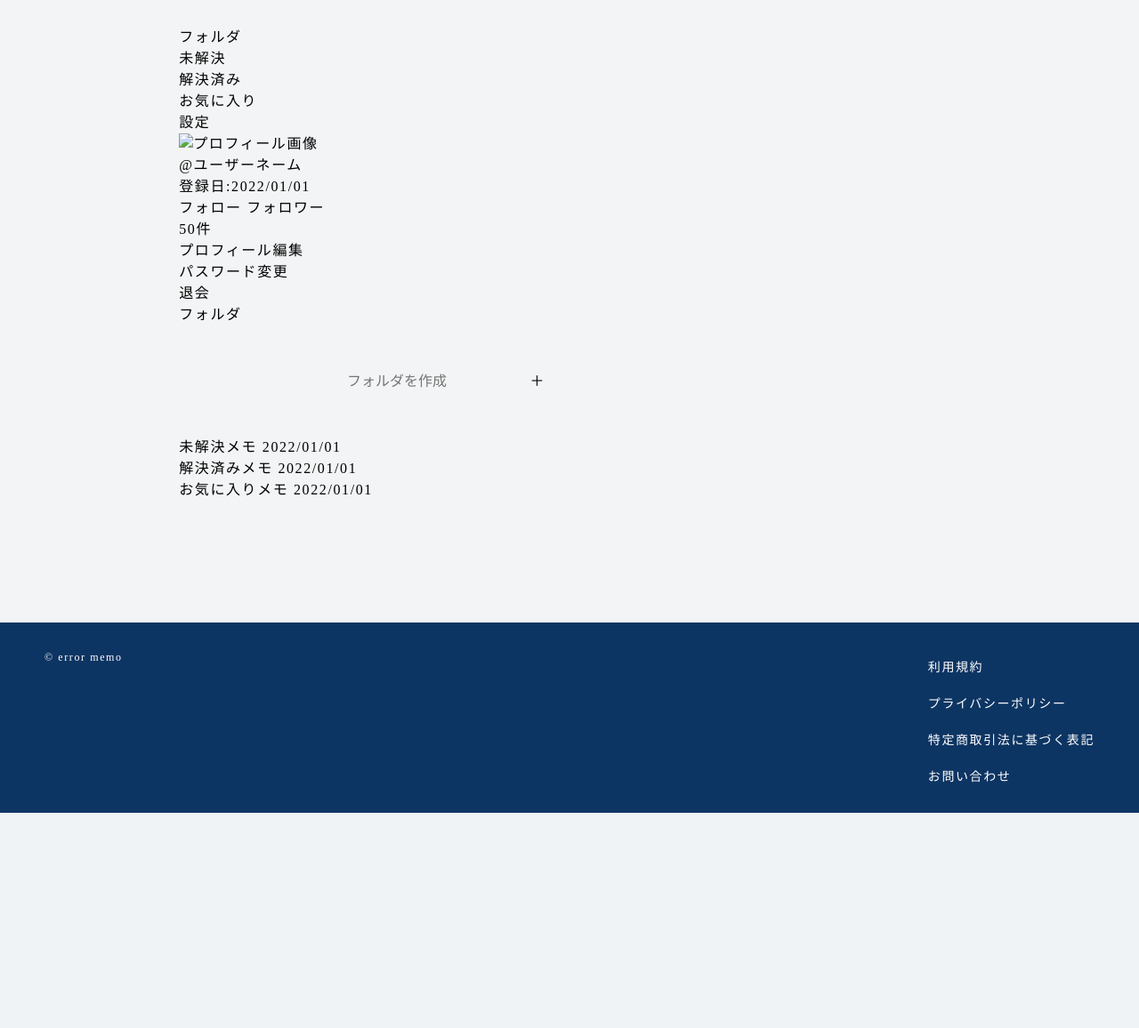
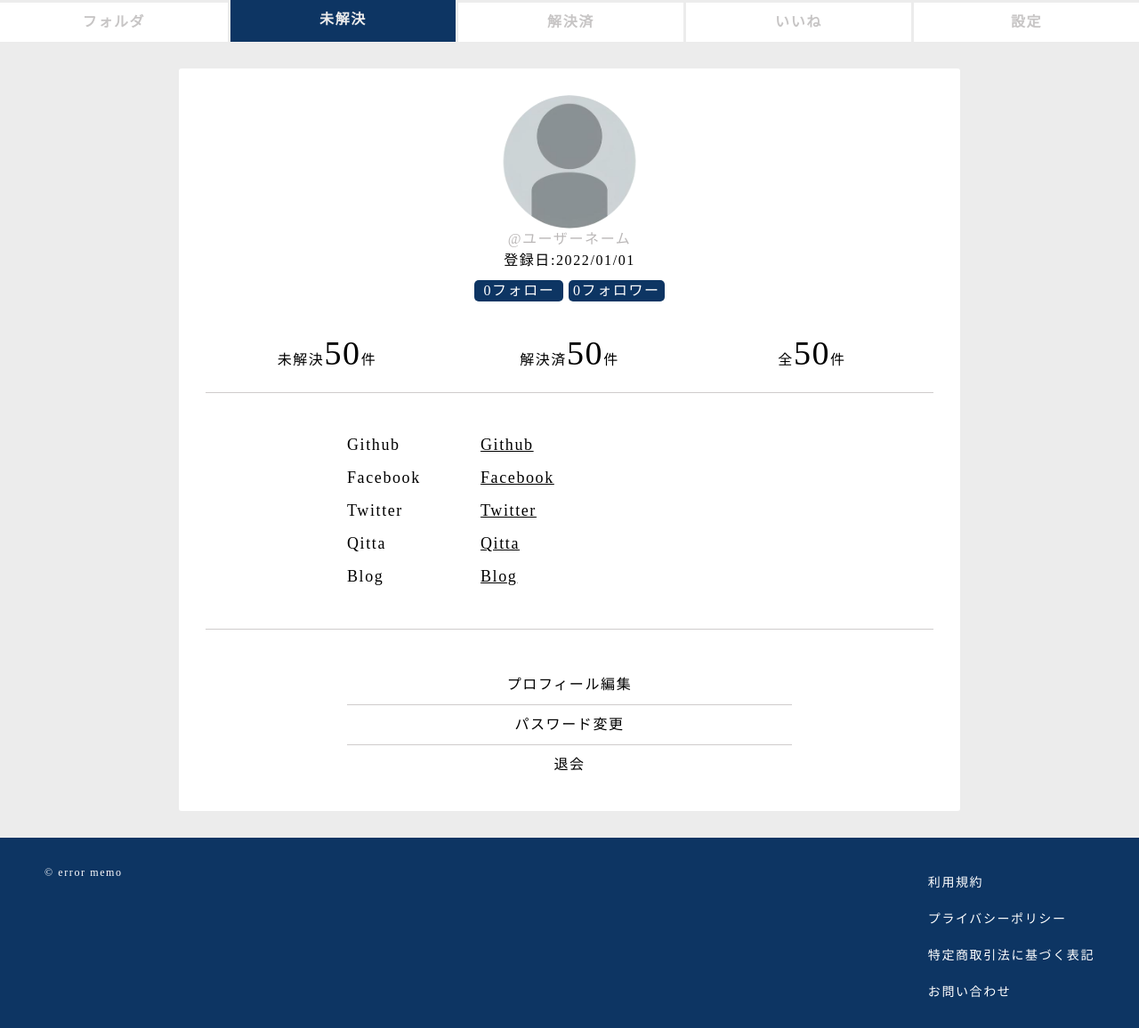
Before and after one commit to nodoguro68/error_memo, a PHP site: page /mypage.php in a window 1280 px wide. Shown: the part 120-1276 px from the top of the page at 89% size. Before the commit the page ends 1034 px from the top, so only its background shows below. Run offline with PHP 8.4, Linux system fonts and the light colour scheme; style sheets or scripts are compiled from the project's sources; some libraries are stand-ins or nearby versions.

Commit message:
マイページスタイル作成

```diff
--- a/app/mypage.php
+++ b/app/mypage.php
@@ -6,57 +6,62 @@ include '../template/header.php';
 ?>
 
 <main class="main">
+    <div class="tab">
+        <ul class="tab__inner">
+            <li class="tab__item">フォルダ</li>
+            <li class="tab__item tab__item--active">未解決</li>
+            <li class="tab__item">解決済</li>
+            <li class="tab__item">いいね</li>
+            <li class="tab__item">設定</li>
+        </ul>
+    </div>
 
     <div class="container">
 
-        <ul class="tab">
-            <li class="tab__item">フォルダ</li>
-            <li class="tab__item">未解決</li>
-            <li class="tab__item">解決済み</li>
-            <li class="tab__item">お気に入り</li>
-            <li class="tab__item">設定</li>
-        </ul>
-
         <div class="tab-menu">
-            <!-- 設定 -->
-            <div class="user-info">
-                <img src="" alt="プロフィール画像" class="user-info__img">
-                <p class="user-info__name">@ユーザーネーム</p>
-                <p>登録日:<span class="user-info__regisration-date">2022/01/01</span></p>
-                <div class="user-info__follow">
-                    <a href="follow.php" class="user-info__link">フォロー</a>
-                    <a href="follow.php" class="user-info__link">フォロワー</a>
-                </div>
-                <div class="user-info__memo-count">50件</div>
-            </div>
-        </div>
-
-        <ul class="mypage-nav">
-            <li class="mypage-nav__item"><a href="profile.php" class="mypage-nav__link">プロフィール編集</a></li>
-            <li class="mypage-nav__item"><a href="edit_pass.php" class="mypage-nav__link">パスワード変更</a></li>
-            <li class="mypage-nav__item"><a href="signout.php" class="mypage-nav__link">退会</a></li>
-        </ul>
-
-        <!-- フォルダ -->
-        <div class="tab-menu">
-            <ul class="list">
-                <li class="list__item"><a href="mypage.php" class="list__link">フォルダ<span class="list__delete-btn"></span></a></li>
-            </ul>
-
-            <form method="post" class="form">
-                <input type="text" name="create_folder" class="form__input" placeholder="フォルダを作成">
-                <input type="submit" value="＋" class="form__submit-btn" disabled>
+            <form method="post" class="folder-form">
+                <input type="text" name="create_folder" class="folder-form__input" placeholder="フォルダを作成">
+                <input type="submit" value="＋" class="folder-form__submit-btn" disabled>
                 <span class="err-msg"></span>
             </form>
+
+            <ul class="folder-list">
+                <li class="folder-list__item">
+                    <a href="folder.php?folder_id=" class="folder-list__link">
+                        フォルダ
+                        <span class="folder-list__count">1</span>
+                    </a>
+                </li>
+                <li class="folder-list__item">
+                    <a href="folder.php?folder_id=" class="folder-list__link">
+                        フォルダ
+                        <span class="folder-list__count">0</span>
+                    </a>
+                </li>
+                <li class="folder-list__item">
+                    <a href="folder.php?folder_id=" class="folder-list__link">
+                        フォルダ
+                        <span class="folder-list__count">17</span>
+                    </a>
+                </li>
+                <li class="folder-list__item">
+                    <a href="folder.php?folder_id=" class="folder-list__link">
+                        フォルダ
+                        <span class="folder-list__count">100</span>
+                    </a>
+                </li>
+            </ul>
         </div>
 
         <div class="tab-menu">
-            <!-- 未解決 -->
             <ul class="memo-list">
                 <li class="memo-list__item">
                     <a href="memo_form.php" class="memo-list__link">
-                        未解決メモ
-                        <span class="memo-list__date">2022/01/01</span>
+                        <div class="memo-list__head">
+                            <span class="memo-list__folder">フォルダ</span>
+                            <span class="memo-list__date">2022/01/01</span>
+                        </div>
+                        <span class="memo-list__title">未解決メモ</span>
                     </a>
                 </li>
             </ul>
@@ -64,27 +69,97 @@ include '../template/header.php';
 
 
         <div class="tab-menu">
-            <!-- 解決済み -->
             <ul class="memo-list">
                 <li class="memo-list__item">
-                    <a href="memo_form.php" class="memo-list__link">
-                        解決済みメモ
-                        <span class="memo-list__date">2022/01/01</span>
+                    <a href="" class="memo-list__link">
+                        <div class="memo-list__head">
+                            <span class="memo-list__folder">フォルダ</span>
+                            <span class="memo-list__date">2022/01/01</span>
+                        </div>
+                        <span class="memo-list__title">解決済メモ</span>
                     </a>
                 </li>
             </ul>
         </div>
 
         <div class="tab-menu">
-            <!-- お気に入り -->
             <ul class="memo-list">
                 <li class="memo-list__item">
-                    <a href="memo_detail.php" class="memo-list__link">
-                        お気に入りメモ
-                        <span class="memo-list__date">2022/01/01</span>
+                    <a href="" class="memo-list__link">
+                        <div class="memo-list__head">
+                            <span class="memo-list__username">@ユーザー</span>
+                            <span class="memo-list__date">2022/01/01</span>
+                        </div>
+                        <span class="memo-list__title">エラーエラーエラーエラーエラーエラーエラーエラーエラーエラーエラーエラーエラーエラーエラーエラーエラーエラーエラーエラーエラーエラーエラーエラーエラーエラーエラーエラーエラーエラーエラーエラーエラーエラーエラーエラーエラーエラーエラーエラーエラーエラーエラーエラーエラーエラーエラーエラーエラーエラーエラー</span>
                     </a>
                 </li>
             </ul>
+        </div>
+
+        <div class="tab-menu tab-menu--active">
+            <div class="mypage-contents">
+                <div class="user-info">
+                    <div class="img-wrap">
+                        <img src="../public/images/no-image.jpeg" alt="プロフィール画像" class="user-info__img">
+                    </div>
+                    <p class="user-info__name">@ユーザーネーム</p>
+                    <p>登録日:<span class="user-info__regisration-date">2022/01/01</span></p>
+                    <div class="user-info__follow">
+                        <a href="follow.php" class="user-info__link">0フォロー</a>
+                        <a href="follow.php" class="user-info__link">0フォロワー</a>
+                    </div>
+                    <div class="user-info__count-area">
+                        <div class="user-info__count-item">
+                            未解決<span class="user-info__count">50</span>件
+                        </div>
+                        <div class="user-info__count-item">
+                            解決済<span class="user-info__count">50</span>件
+                        </div>
+                        <div class="user-info__count-item">
+                            全<span class="user-info__count">50</span>件
+                        </div>
+                    </div>
+                </div>
+            </div>
+
+            <div class="mypage-contents">
+                <ul class="url-list">
+                    <li class="url-list__item">
+                        <span class="url-list__title">Github</span>
+                        <a href="" class="url-list__link">Github</a>
+                    </li>
+                    <li class="url-list__item">
+                        <span class="url-list__title">Facebook</span>
+                        <a href="" class="url-list__link">Facebook</a>
+                    </li>
+                    <li class="url-list__item">
+                        <span class="url-list__title">Twitter</span>
+                        <a href="" class="url-list__link">Twitter</a>
+                    </li>
+                    <li class="url-list__item">
+                        <span class="url-list__title">Qitta</span>
+                        <a href="" class="url-list__link">Qitta</a>
+                    </li>
+                    <li class="url-list__item">
+                        <span class="url-list__title">Blog</span>
+                        <a href="" class="url-list__link">Blog</a>
+                    </li>
+                </ul>
+            </div>
+
+            <div class="mypage-contents">
+                <ul class="mypage-menu">
+                    <li class="mypage-menu__item">
+                        <a href="profile.php" class="mypage-menu__link">プロフィール編集</a>
+                    </li>
+                    <li class="mypage-menu__item">
+                        <a href="pass_edit.php" class="mypage-menu__link">パスワード変更</a>
+                    </li>
+                    <li class="mypage-menu__item">
+                        <a href="signout.php" class="mypage-menu__link">退会</a>
+                    </li>
+                </ul>
+            </div>
         </div>
 
     </div>
--- a/resource/scss/base/_variables.scss
+++ b/resource/scss/base/_variables.scss
@@ -22,7 +22,7 @@ $space-xxl: 30px;
 $space-3l: 40px;
 
 // 背景色
-$bg-base: rgb(242, 244, 245);
+$bg-base: rgb(236, 236, 236);
 $bg-main: rgb(255, 255, 255);
 $bg-accent: rgb(013, 053, 099);
 // $bg-header: ;
@@ -44,7 +44,7 @@ $bg-warning: rgb(230, 0, 18);
 
 // 文字色
 $c-default: rgb(0, 0, 0);
-$c-base: rgb(242, 244, 245);
+$c-base: rgb(236, 236, 236);
 $c-main: rgb(255, 255, 255);
 $c-accent: rgb(013, 053, 099);
 $c-nav: rgb(100, 100, 100);
--- /dev/null
+++ b/resource/scss/modules/_memo-list.scss
@@ -0,0 +1,30 @@
+.memo-list {
+
+    .memo-list__item {
+        position: relative;
+    }
+
+    .memo-list__item + .memo-list__item {
+        border-top: 1px solid $c-base;
+    }
+
+    .memo-list__link {
+        display: block;
+        padding: 10px 5px;
+    }
+
+    .memo-list__head {
+        position: relative;
+        font-size: $fz-s;
+    }
+
+    .memo-list__date {
+        position: absolute;
+        top: 0;
+        right: 0;
+    }
+
+    .memo-list__title {
+        font-weight: bold;
+    }
+}
--- /dev/null
+++ b/resource/scss/page/_mypage.scss
@@ -0,0 +1,166 @@
+.tab {
+    width: 100%;
+    background: $bg-main;
+
+    .tab__inner {
+        display: flex;
+    }
+
+    .tab__item {
+        width: 20%;
+        padding: 10px;
+        border-top: 3px solid $c-base;
+        color: rgb(199, 197, 197);
+        text-align: center;
+        font-weight: bold;
+        cursor: pointer;
+
+        &--active {
+            color: $c-base;
+            background: $bg-accent;
+            border-top: none;
+        }
+    }
+
+    .tab__item + .tab__item {
+        border-left: 3px solid $c-base;
+    }
+}
+
+.tab-menu {
+    display: none;
+    min-height: 550px;
+    padding: 30px;
+    background: $bg-main;
+    border-radius: 3px;
+
+    &--active {
+        display: block;
+    }
+}
+
+.folder-list {
+    margin-top: $space-3l;
+
+    .folder-list__item {
+        position: relative;
+    }
+
+    .folder-list__item + .folder-list__item {
+        border-top: 1px solid $c-base;
+    }
+
+    .folder-list__link {
+        display: block;
+        padding: 10px 5px;
+    }
+
+    .folder-list__count {
+        display: block;
+        position: absolute;
+        top: 50%;
+        right: 0%;
+        transform: translateY(-50%);
+    }
+}
+
+.folder-form {
+    .folder-form__input {
+        width: 75%;
+        padding: 10px;
+        outline: none;
+        background: $bg-base;
+    }
+
+    .folder-form__submit-btn {
+        width: 20%;
+        padding: 10px;
+        text-align: center;
+        background: $bg-accent;
+        color: #fff;
+    }
+}
+
+
+
+.mypage-contents + .mypage-contents {
+    border-top: 1px solid rgb(207, 204, 204);
+}
+
+.user-info {
+    text-align: center;
+
+    .user-info__img {
+        width: 150px;
+        height: 150px;
+        border-radius: 50%;
+        object-fit: cover;
+    }
+    .user-info__name {
+        color: rgb(187, 184, 184);
+    }
+
+    .user-info__follow {
+        margin-top: $space-m;
+    }
+    .user-info__link {
+        display: inline-block;
+        min-width: 100px;
+        padding: 0 5px;
+        background: $bg-accent;
+        color: $c-main;
+        border-radius: 5px;
+    }
+    .user-info__count-area {
+        display: flex;
+        width: 100%;
+        margin-top: $space-l;
+
+        .user-info__count-item {
+            width: calc(100% / 3);
+            padding: 15px;
+        }
+
+        .user-info__count {
+            font-size: $fz-3l;
+        }
+    }
+}
+
+.url-list {
+    max-width: 500px;
+    margin: $space-3l auto;
+
+    .url-list__item {
+        display: flex;
+        padding: 5px 0;
+        font-size: $fz-l;
+    }
+
+    .url-list__title {
+        display: block;
+        width: 150px;
+    }
+
+    .url-list__link {
+        display: block;
+        text-decoration: underline;
+    }
+}
+
+.mypage-menu {
+    width: 100%;
+    max-width: 500px;
+    margin: $space-3l auto 0;
+    text-align: center;
+
+    .mypage-menu__item + .mypage-menu__item {
+        border-top: 1px solid rgb(207, 204, 204);
+    }
+
+    .mypage-menu__link {
+        display: block;
+        padding: 10px 0;
+
+    }
+}
--- a/resource/scss/style.scss
+++ b/resource/scss/style.scss
@@ -9,5 +9,7 @@
 @import 'modules/preview';
 @import 'modules/modal';
 @import 'modules/memo-form';
+@import 'modules/memo-list';
 
-@import 'page/admin'
+@import 'page/admin';
+@import 'page/mypage';
```
